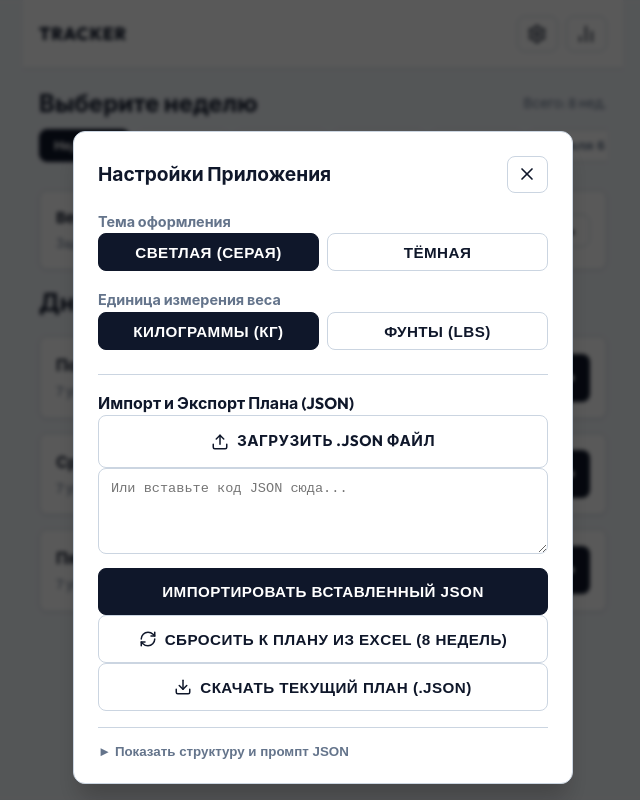
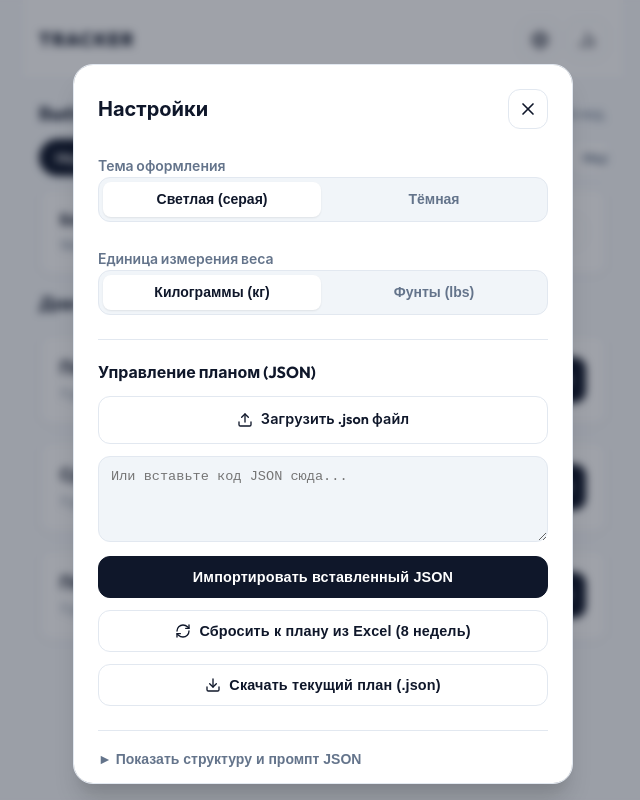
Before and after one commit to legaeson/super-duper-carnival, a React (Vite) app: page / in a window 1280 px wide. Both pictures are taken after a click on the button 854 px from the left and 34 px from the top of the page. Shown: the whole page, without its empty margins (317-957 px from the left). Built offline with nearby package versions, Linux system fonts and the light colour scheme.

Commit message:
Complete UI redesign: segmented controls, clean typography without loud uppercase, spacious cards, no button text collisions

```diff
--- a/src/components/Dashboard.tsx
+++ b/src/components/Dashboard.tsx
@@ -18,12 +18,12 @@ export function Dashboard({ navigate }: Props) {
 
   return (
     <div>
-      <div className="flex justify-between items-center mb-2">
-        <h2 className="font-bold text-primary">Выберите неделю</h2>
+      <div className="flex justify-between items-center mb-3">
+        <h2 className="font-bold text-primary" style={{ fontSize: '1.1rem' }}>Выберите неделю</h2>
         <span className="text-secondary" style={{ fontSize: '0.85rem' }}>Всего: {plan.weeks.length} нед.</span>
       </div>
 
-      <div className="week-selector mb-4">
+      <div className="week-selector mb-5">
         {plan.weeks.map(week => (
           <button
             key={week.week}
@@ -36,10 +36,10 @@ export function Dashboard({ navigate }: Props) {
       </div>
 
       {/* Level Weights Configuration Button for the week */}
-      <div className="card mb-6 flex justify-between items-center">
-        <div>
-          <h4 className="font-bold text-primary mb-1" style={{ fontSize: '0.95rem' }}>Веса недели {activeWeek}</h4>
-          <p className="text-secondary" style={{ fontSize: '0.8rem' }}>
+      <div className="card mb-6 flex justify-between items-center" style={{ gap: '1rem', flexWrap: 'wrap' }}>
+        <div style={{ flex: '1 1 200px' }}>
+          <h4 className="font-bold text-primary mb-1" style={{ fontSize: '0.95rem' }}>Базовые веса недели {activeWeek}</h4>
+          <p className="text-secondary" style={{ fontSize: '0.825rem', lineHeight: '1.4' }}>
             {currentWeekData?.levelWeights ? (
               <>
                 Тяж: {formatWeight(currentWeekData.levelWeights.heavy || 0)} •
@@ -47,13 +47,13 @@ export function Dashboard({ navigate }: Props) {
                 Лёгк: {formatWeight(currentWeekData.levelWeights.light || 0)}
               </>
             ) : (
-              <>Задать Тяжёлый / Средний / Лёгкий веса (сразу в КГ и LBS)</>
+              <>Укажите базовые Тяжёлый / Средний / Лёгкий веса</>
             )}
           </p>
         </div>
         <button
           className="btn btn-secondary"
-          style={{ width: 'auto', padding: '0.5rem 0.875rem', fontSize: '0.8rem' }}
+          style={{ width: 'auto', padding: '0.55rem 1rem', fontSize: '0.825rem' }}
           onClick={() => setShowLevelWeightsModal(true)}
         >
           <Sliders size={14} /> Настроить
@@ -61,30 +61,30 @@ export function Dashboard({ navigate }: Props) {
       </div>
 
       <div>
-        <h2 className="mb-4 font-bold text-primary">Дни тренировок</h2>
+        <h2 className="mb-4 font-bold text-primary" style={{ fontSize: '1.1rem' }}>Дни тренировок</h2>
         {currentWeekData?.days.map(day => {
           const sessionKey = `w${activeWeek}-d${day.day}`;
           const isCompleted = !!journal.sessions[sessionKey];
 
           return (
-            <div key={day.day} className="card flex items-center justify-between">
+            <div key={day.day} className="card flex items-center justify-between mb-3">
               <div>
                 <h3 className="card-title mb-1">{day.label}</h3>
                 <p className="text-secondary" style={{ fontSize: '0.85rem' }}>
                   {day.exercises.length} упражнений
                 </p>
                 {isCompleted && (
-                  <p className="text-primary mt-1" style={{ fontSize: '0.8rem', fontWeight: 'bold' }}>
+                  <p className="text-primary mt-1 font-semibold" style={{ fontSize: '0.8rem' }}>
                     ✓ Выполнено
                   </p>
                 )}
               </div>
               <button
                 className="icon-btn"
-                style={{ backgroundColor: 'var(--btn-bg)', color: 'var(--btn-text)', padding: '0.875rem', border: 'none' }}
+                style={{ backgroundColor: 'var(--btn-bg)', color: 'var(--btn-text)', padding: '0.875rem', border: 'none', borderRadius: '12px' }}
                 onClick={() => navigate('workout', { weekId: activeWeek, dayId: day.day })}
               >
-                <Play fill="currentColor" size={20} />
+                <Play fill="currentColor" size={18} />
               </button>
             </div>
           );
--- a/src/components/SettingsModal.tsx
+++ b/src/components/SettingsModal.tsx
@@ -96,33 +96,31 @@ export function SettingsModal({ onClose }: Props) {
   return (
     <div className="modal-overlay" onClick={onClose}>
       <div className="modal-content" onClick={e => e.stopPropagation()} style={{ maxHeight: '90vh', overflowY: 'auto' }}>
-        <div className="flex justify-between items-center mb-4">
-          <h3 className="font-bold text-primary" style={{ fontSize: '1.2rem' }}>Настройки Приложения</h3>
+        <div className="flex justify-between items-center mb-6">
+          <h3 className="font-bold text-primary" style={{ fontSize: '1.25rem' }}>Настройки</h3>
           <button className="icon-btn" onClick={onClose}>
             <X size={20} />
           </button>
         </div>
 
         {errorMsg && (
-          <div className="recommendation-banner mb-4" style={{ borderColor: 'var(--primary-color)' }}>
+          <div className="recommendation-banner mb-6">
             <span className="font-bold">{errorMsg}</span>
           </div>
         )}
 
         {/* Theme Setting */}
-        <div className="mb-4">
-          <label className="text-secondary mb-2 block font-bold" style={{ fontSize: '0.9rem' }}>Тема оформления</label>
-          <div className="flex gap-2">
+        <div className="mb-6">
+          <label className="text-secondary mb-2 block font-semibold" style={{ fontSize: '0.875rem' }}>Тема оформления</label>
+          <div className="segmented-control">
             <button
-              className={`btn ${theme === 'light' ? 'btn-primary' : 'btn-secondary'}`}
-              style={{ flex: 1, padding: '0.6rem' }}
+              className={`segmented-btn ${theme === 'light' ? 'active' : ''}`}
               onClick={() => setTheme('light')}
             >
-              Светлая (Серая)
+              Светлая (серая)
             </button>
             <button
-              className={`btn ${theme === 'dark' ? 'btn-primary' : 'btn-secondary'}`}
-              style={{ flex: 1, padding: '0.6rem' }}
+              className={`segmented-btn ${theme === 'dark' ? 'active' : ''}`}
               onClick={() => setTheme('dark')}
             >
               Тёмная
@@ -132,32 +130,30 @@ export function SettingsModal({ onClose }: Props) {
 
         {/* Unit Setting */}
         <div className="mb-6">
-          <label className="text-secondary mb-2 block font-bold" style={{ fontSize: '0.9rem' }}>Единица измерения веса</label>
-          <div className="flex gap-2">
+          <label className="text-secondary mb-2 block font-semibold" style={{ fontSize: '0.875rem' }}>Единица измерения веса</label>
+          <div className="segmented-control">
             <button
-              className={`btn ${unit === 'kg' ? 'btn-primary' : 'btn-secondary'}`}
-              style={{ flex: 1, padding: '0.6rem' }}
+              className={`segmented-btn ${unit === 'kg' ? 'active' : ''}`}
               onClick={() => setUnit('kg')}
             >
-              Килограммы (КГ)
+              Килограммы (кг)
             </button>
             <button
-              className={`btn ${unit === 'lbs' ? 'btn-primary' : 'btn-secondary'}`}
-              style={{ flex: 1, padding: '0.6rem' }}
+              className={`segmented-btn ${unit === 'lbs' ? 'active' : ''}`}
               onClick={() => setUnit('lbs')}
             >
-              Фунты (LBS)
+              Фунты (lbs)
             </button>
           </div>
         </div>
 
-        <div style={{ borderTop: '1px solid var(--border-color)', paddingTop: '1rem' }} className="mb-4">
-          <h4 className="font-bold text-primary mb-3">Импорт и Экспорт Плана (JSON)</h4>
+        <div style={{ borderTop: '1px solid var(--border-color)', paddingTop: '1.25rem' }} className="mb-6">
+          <h4 className="font-bold text-primary mb-3" style={{ fontSize: '1rem' }}>Управление планом (JSON)</h4>
 
           {/* Upload File */}
           <div className="mb-3">
-            <label className="btn btn-secondary w-full" style={{ cursor: 'pointer', textAlign: 'center' }}>
-              <Upload size={18} /> Загрузить .json файл
+            <label className="btn btn-secondary w-full" style={{ cursor: 'pointer' }}>
+              <Upload size={16} /> Загрузить .json файл
               <input type="file" accept=".json" onChange={handleFileUpload} style={{ display: 'none' }} />
             </label>
           </div>
@@ -180,23 +176,23 @@ export function SettingsModal({ onClose }: Props) {
           {/* Reset to Excel default */}
           <div className="mb-3">
             <button className="btn btn-secondary" onClick={() => { resetToDefaultPlan(); onClose(); }}>
-              <RefreshCw size={18} /> Сбросить к плану из Excel (8 недель)
+              <RefreshCw size={16} /> Сбросить к плану из Excel (8 недель)
             </button>
           </div>
 
           {/* Export */}
           <div>
             <button className="btn btn-secondary" onClick={handleExport}>
-              <Download size={18} /> Скачать текущий план (.json)
+              <Download size={16} /> Скачать текущий план (.json)
             </button>
           </div>
         </div>
 
         {/* Schema Documentation Prompt */}
-        <div style={{ borderTop: '1px solid var(--border-color)', paddingTop: '1rem' }}>
+        <div style={{ borderTop: '1px solid var(--border-color)', paddingTop: '1.25rem' }}>
           <button
-            className="flex justify-between items-center w-full font-bold text-secondary"
-            style={{ background: 'none', border: 'none', cursor: 'pointer', textAlign: 'left' }}
+            className="flex justify-between items-center w-full font-semibold text-secondary"
+            style={{ background: 'none', border: 'none', cursor: 'pointer', textAlign: 'left', fontSize: '0.875rem' }}
             onClick={() => setShowSpec(!showSpec)}
           >
             <span>{showSpec ? '▼ Скрыть структуру JSON' : '► Показать структуру и промпт JSON'}</span>
@@ -205,15 +201,15 @@ export function SettingsModal({ onClose }: Props) {
           {showSpec && (
             <div className="mt-3">
               <p className="text-secondary mb-2" style={{ fontSize: '0.85rem' }}>
-                Промпт для ИИ / формат шаблона:
+                Формат шаблона для выгрузки/ИИ:
               </p>
               <div style={{ position: 'relative' }}>
                 <pre style={{
                   backgroundColor: 'var(--surface-color-light)',
                   border: '1px solid var(--border-color)',
-                  padding: '0.75rem',
-                  borderRadius: '4px',
-                  fontSize: '0.75rem',
+                  padding: '0.875rem',
+                  borderRadius: 'var(--border-radius)',
+                  fontSize: '0.775rem',
                   overflowX: 'auto',
                   color: 'var(--text-primary)'
                 }}>
@@ -221,11 +217,11 @@ export function SettingsModal({ onClose }: Props) {
                 </pre>
                 <button
                   className="icon-btn"
-                  style={{ position: 'absolute', top: '5px', right: '5px', padding: '4px' }}
+                  style={{ position: 'absolute', top: '6px', right: '6px', padding: '4px' }}
                   onClick={handleCopySpec}
                   title="Копировать"
                 >
-                  {copied ? <Check size={16} /> : <Copy size={16} />}
+                  {copied ? <Check size={14} /> : <Copy size={14} />}
                 </button>
               </div>
             </div>
--- a/src/index.css
+++ b/src/index.css
@@ -1,20 +1,19 @@
 :root {
   --font-family: 'Outfit', -apple-system, BlinkMacSystemFont, 'Segoe UI', Roboto, sans-serif;
-  --border-radius: 8px;
+  --border-radius: 12px;
   --transition: all 0.2s cubic-bezier(0.16, 1, 0.3, 1);
 }
 
 /* Light Theme (Gray background, White cards, Dark text) */
 :root, html[data-theme="light"] {
-  --bg-color: #f1f5f9;       /* Soft light gray background */
-  --surface-color: #ffffff;  /* Pure white cards */
-  --surface-color-light: #f8fafc;
-  --primary-color: #0f172a;  /* Dark text & accents */
-  --primary-hover: #1e293b;
-  --secondary-color: #64748b;
+  --bg-color: #f8fafc;        /* Soft slate-gray background */
+  --surface-color: #ffffff;   /* Clean white cards */
+  --surface-color-light: #f1f5f9;
+  --primary-color: #0f172a;   /* Primary dark slate text */
+  --secondary-color: #64748b; /* Secondary muted slate */
   --text-primary: #0f172a;
   --text-secondary: #64748b;
-  --border-color: #cbd5e1;
+  --border-color: #e2e8f0;
   --border-active: #0f172a;
   --btn-bg: #0f172a;
   --btn-text: #ffffff;
@@ -22,28 +21,29 @@
   --btn-sec-text: #0f172a;
   --completed-bg: #0f172a;
   --completed-text: #ffffff;
-  --shadow: 0 1px 3px 0 rgba(0, 0, 0, 0.05), 0 1px 2px -1px rgba(0, 0, 0, 0.05);
+  --card-shadow: 0 1px 3px 0 rgba(0, 0, 0, 0.04), 0 1px 2px -1px rgba(0, 0, 0, 0.02);
+  --modal-overlay: rgba(15, 23, 42, 0.4);
 }
 
 /* Dark Theme (Pure Black/Dark background) */
 html[data-theme="dark"] {
-  --bg-color: #050505;
-  --surface-color: #0a0a0a;
-  --surface-color-light: #121212;
-  --primary-color: #ffffff;
-  --primary-hover: #e5e5e5;
-  --secondary-color: #888888;
-  --text-primary: #ffffff;
-  --text-secondary: #888888;
-  --border-color: #222222;
-  --border-active: #ffffff;
-  --btn-bg: #ffffff;
-  --btn-text: #000000;
-  --btn-sec-bg: #000000;
-  --btn-sec-text: #ffffff;
-  --completed-bg: #ffffff;
-  --completed-text: #000000;
-  --shadow: none;
+  --bg-color: #09090b;        /* Deep obsidian black */
+  --surface-color: #18181b;   /* Slightly lighter obsidian cards */
+  --surface-color-light: #27272a;
+  --primary-color: #f4f4f5;   /* Soft white text */
+  --secondary-color: #a1a1aa; /* Muted gray text */
+  --text-primary: #f4f4f5;
+  --text-secondary: #a1a1aa;
+  --border-color: #27272a;
+  --border-active: #f4f4f5;
+  --btn-bg: #f4f4f5;
+  --btn-text: #09090b;
+  --btn-sec-bg: #18181b;
+  --btn-sec-text: #f4f4f5;
+  --completed-bg: #f4f4f5;
+  --completed-text: #09090b;
+  --card-shadow: none;
+  --modal-overlay: rgba(0, 0, 0, 0.75);
 }
 
 * {
@@ -78,13 +78,13 @@ body {
 }
 
 @keyframes slideUp {
-  from { opacity: 0; transform: translateY(100%); }
+  from { opacity: 0; transform: translateY(20px); }
   to { opacity: 1; transform: translateY(0); }
 }
 
 .main-content {
   flex: 1;
-  padding: 1rem;
+  padding: 1.25rem 1rem;
   overflow-y: auto;
   animation: fadeIn 0.25s cubic-bezier(0.16, 1, 0.3, 1);
 }
@@ -95,6 +95,7 @@ body {
 .text-center { text-align: center; }
 .mb-1 { margin-bottom: 0.25rem; }
 .mb-2 { margin-bottom: 0.5rem; }
+.mb-3 { margin-bottom: 0.75rem; }
 .mb-4 { margin-bottom: 1rem; }
 .mb-6 { margin-bottom: 1.5rem; }
 .mt-1 { margin-top: 0.25rem; }
@@ -106,14 +107,17 @@ body {
 .justify-between { justify-content: space-between; }
 .justify-center { justify-content: center; }
 .gap-2 { gap: 0.5rem; }
+.gap-3 { gap: 0.75rem; }
 .gap-4 { gap: 1rem; }
 .p-4 { padding: 1rem; }
 .w-full { width: 100%; }
 .font-bold { font-weight: 700; }
+.font-semibold { font-weight: 600; }
+.font-medium { font-weight: 500; }
 
 /* Header */
 .app-header {
-  padding: 1rem 1rem;
+  padding: 1.25rem 1rem;
   background-color: var(--surface-color);
   border-bottom: 1px solid var(--border-color);
   display: flex;
@@ -126,10 +130,9 @@ body {
 }
 
 .app-title {
-  font-size: 1.1rem;
+  font-size: 1.15rem;
   font-weight: 800;
-  letter-spacing: 0.05em;
-  text-transform: uppercase;
+  letter-spacing: 0.08em;
   color: var(--text-primary);
 }
 
@@ -138,14 +141,12 @@ body {
   border: 1px solid var(--border-color);
   color: var(--text-primary);
   cursor: pointer;
-  padding: 0.45rem 0.6rem;
+  padding: 0.55rem;
   border-radius: var(--border-radius);
   transition: var(--transition);
   display: flex;
   align-items: center;
   justify-content: center;
-  font-size: 0.8rem;
-  font-weight: 700;
 }
 .icon-btn:hover {
   border-color: var(--border-active);
@@ -159,14 +160,14 @@ body {
   background-color: var(--surface-color);
   border: 1px solid var(--border-color);
   border-radius: var(--border-radius);
-  padding: 1rem;
-  margin-bottom: 0.875rem;
-  box-shadow: var(--shadow);
+  padding: 1.25rem;
+  margin-bottom: 1rem;
+  box-shadow: var(--card-shadow);
   transition: transform 0.2s cubic-bezier(0.16, 1, 0.3, 1), background-color 0.25s ease, border-color 0.25s ease;
 }
 
 .card-title {
-  font-size: 1rem;
+  font-size: 1.05rem;
   font-weight: 700;
   margin-bottom: 0.25rem;
   color: var(--text-primary);
@@ -175,7 +176,7 @@ body {
 /* Week Selector */
 .week-selector {
   display: flex;
-  gap: 0.4rem;
+  gap: 0.5rem;
   overflow-x: auto;
   padding-bottom: 0.75rem;
   scrollbar-width: none;
@@ -188,9 +189,9 @@ body {
   background-color: var(--surface-color);
   color: var(--text-secondary);
   border: 1px solid var(--border-color);
-  padding: 0.5rem 0.875rem;
-  border-radius: var(--border-radius);
-  font-size: 0.85rem;
+  padding: 0.6rem 1rem;
+  border-radius: 20px;
+  font-size: 0.875rem;
   font-weight: 600;
   white-space: nowrap;
   cursor: pointer;
@@ -205,6 +206,33 @@ body {
   transform: scale(0.96);
 }
 
+/* Segmented Control Buttons (Theme & Units) */
+.segmented-control {
+  display: flex;
+  background-color: var(--surface-color-light);
+  border: 1px solid var(--border-color);
+  padding: 0.25rem;
+  border-radius: var(--border-radius);
+  gap: 0.25rem;
+}
+.segmented-btn {
+  flex: 1;
+  padding: 0.6rem 0.75rem;
+  border-radius: 8px;
+  border: none;
+  font-size: 0.875rem;
+  font-weight: 600;
+  background: transparent;
+  color: var(--text-secondary);
+  cursor: pointer;
+  transition: var(--transition);
+}
+.segmented-btn.active {
+  background-color: var(--surface-color);
+  color: var(--text-primary);
+  box-shadow: 0 1px 2px rgba(0,0,0,0.08);
+}
+
 /* Buttons */
 .btn {
   display: inline-flex;
@@ -215,17 +243,16 @@ body {
   color: var(--btn-text);
   border: 1px solid var(--btn-bg);
   border-radius: var(--border-radius);
-  padding: 0.875rem 1.25rem;
-  font-size: 0.95rem;
-  font-weight: 700;
+  padding: 0.75rem 1.25rem;
+  font-size: 0.9rem;
+  font-weight: 600;
   cursor: pointer;
   transition: var(--transition);
   width: 100%;
-  text-transform: uppercase;
-  letter-spacing: 0.03em;
+  letter-spacing: 0.01em;
 }
 .btn:active {
-  transform: scale(0.97);
+  transform: scale(0.98);
 }
 .btn-secondary {
   background-color: var(--btn-sec-bg);
@@ -239,21 +266,21 @@ body {
 /* Set Buttons */
 .sets-grid {
   display: flex;
-  gap: 0.4rem;
+  gap: 0.5rem;
   flex-wrap: wrap;
-  margin-top: 0.75rem;
+  margin-top: 0.875rem;
 }
 
 .set-btn {
   flex: 1;
-  min-width: 50px;
-  height: 48px;
+  min-width: 54px;
+  height: 52px;
   border-radius: var(--border-radius);
   background-color: var(--surface-color);
   border: 1px solid var(--border-color);
   color: var(--text-primary);
   font-weight: 700;
-  font-size: 1rem;
+  font-size: 1.05rem;
   cursor: pointer;
   display: flex;
   flex-direction: column;
@@ -272,7 +299,7 @@ body {
 }
 .set-btn.completed .set-btn-label {
   color: var(--completed-text);
-  opacity: 0.7;
+  opacity: 0.75;
 }
 
 .set-btn.failed {
@@ -283,25 +310,27 @@ body {
 }
 
 .set-btn-label {
-  font-size: 0.7rem;
+  font-size: 0.725rem;
   color: var(--text-secondary);
   font-weight: 500;
 }
 
 /* Inputs */
 .input {
-  background-color: var(--surface-color);
+  background-color: var(--surface-color-light);
   border: 1px solid var(--border-color);
   color: var(--text-primary);
   padding: 0.75rem;
   border-radius: var(--border-radius);
-  font-size: 1rem;
+  font-size: 0.95rem;
   width: 100%;
   outline: none;
   transition: var(--transition);
+  font-family: inherit;
 }
 .input:focus {
   border-color: var(--border-active);
+  background-color: var(--surface-color);
 }
 
 .input-number {
@@ -309,22 +338,21 @@ body {
   font-size: 1.5rem;
   font-weight: 700;
   padding: 0.5rem;
-  width: 80px;
 }
 
 /* Editable Weight */
 .editable-weight {
   display: inline-flex;
   align-items: center;
-  background-color: var(--surface-color);
+  background-color: var(--surface-color-light);
   border: 1px solid var(--border-color);
-  padding: 0.25rem 0.6rem;
-  border-radius: var(--border-radius);
+  padding: 0.35rem 0.75rem;
+  border-radius: 20px;
   font-size: 0.85rem;
-  font-weight: 700;
+  font-weight: 600;
   color: var(--text-primary);
   cursor: pointer;
-  gap: 0.25rem;
+  gap: 0.35rem;
   transition: var(--transition);
 }
 .editable-weight:active {
@@ -335,8 +363,8 @@ body {
 .modal-overlay {
   position: fixed;
   inset: 0;
-  background-color: rgba(0, 0, 0, 0.65);
-  backdrop-filter: blur(2px);
+  background-color: var(--modal-overlay);
+  backdrop-filter: blur(4px);
   display: flex;
   align-items: flex-end;
   justify-content: center;
@@ -350,20 +378,21 @@ body {
   color: var(--text-primary);
   width: 100%;
   max-width: 500px;
-  border-radius: 12px;
+  border-radius: 20px;
   padding: 1.5rem;
   animation: slideUp 0.25s cubic-bezier(0.16, 1, 0.3, 1);
-  box-shadow: 0 20px 25px -5px rgba(0, 0, 0, 0.2);
+  box-shadow: 0 20px 25px -5px rgba(0, 0, 0, 0.15), 0 10px 10px -5px rgba(0, 0, 0, 0.04);
 }
 
 .stepper-btn {
-  width: 46px;
-  height: 46px;
+  width: 52px;
+  height: 52px;
   border-radius: var(--border-radius);
-  background-color: var(--surface-color);
+  background-color: var(--surface-color-light);
   border: 1px solid var(--border-color);
   color: var(--text-primary);
-  font-size: 1.25rem;
+  font-size: 1.5rem;
+  font-weight: 600;
   display: flex;
   align-items: center;
   justify-content: center;
@@ -378,18 +407,17 @@ body {
 
 /* Recommendation Banner */
 .recommendation-banner {
-  background: var(--surface-color);
-  border: 1px solid var(--border-active);
+  background: var(--surface-color-light);
+  border: 1px solid var(--border-color);
   border-radius: var(--border-radius);
-  padding: 0.6rem 0.75rem;
-  margin-bottom: 0.75rem;
+  padding: 0.75rem;
+  margin-bottom: 0.875rem;
   display: flex;
   align-items: flex-start;
-  gap: 0.5rem;
-  font-size: 0.85rem;
+  gap: 0.6rem;
+  font-size: 0.875rem;
   color: var(--text-primary);
 }
 .recommendation-banner.neutral {
-  border-color: var(--border-color);
   color: var(--text-secondary);
 }
```
